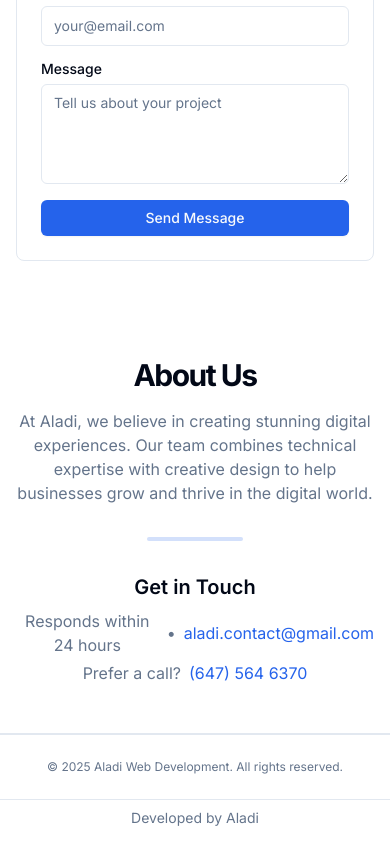
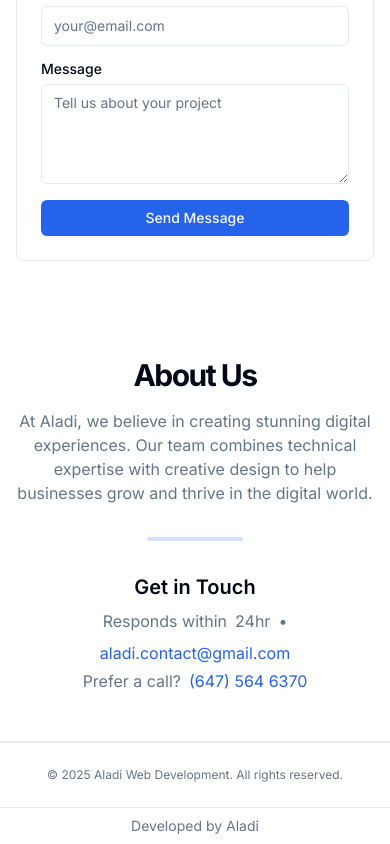
Before and after one commit to hadiahmed13/Aladi, a Next.js app: page / in a window 390 px wide. Shown: the part 5139-5983 px from the top of the page. Built offline with nearby package versions, Linux system fonts and the light colour scheme.

Commit message:
Fix: About page for mobile screens

```diff
--- a/src/app/page.tsx
+++ b/src/app/page.tsx
@@ -318,8 +318,10 @@
                             <div className="space-y-2">
                                 <h3 className="text-xl font-semibold">Get in Touch</h3>
                                 <div className="flex flex-col items-center space-y-1 text-muted-foreground">
-                                    <p className="flex items-center gap-2">
-                                        <span>Responds within 24 hours</span>
+                                    <p className="flex items-center gap-2 flex-wrap justify-center">
+                                        <span className="md:inline">Responds within</span>
+                                        <span className="hidden md:inline">24 hours</span>
+                                        <span className="md:hidden">24hr</span>
                                         <span>•</span>
                                         <a href="mailto:aladi.contact@gmail.com" className="text-primary hover:underline">
                                             aladi.contact@gmail.com
```
